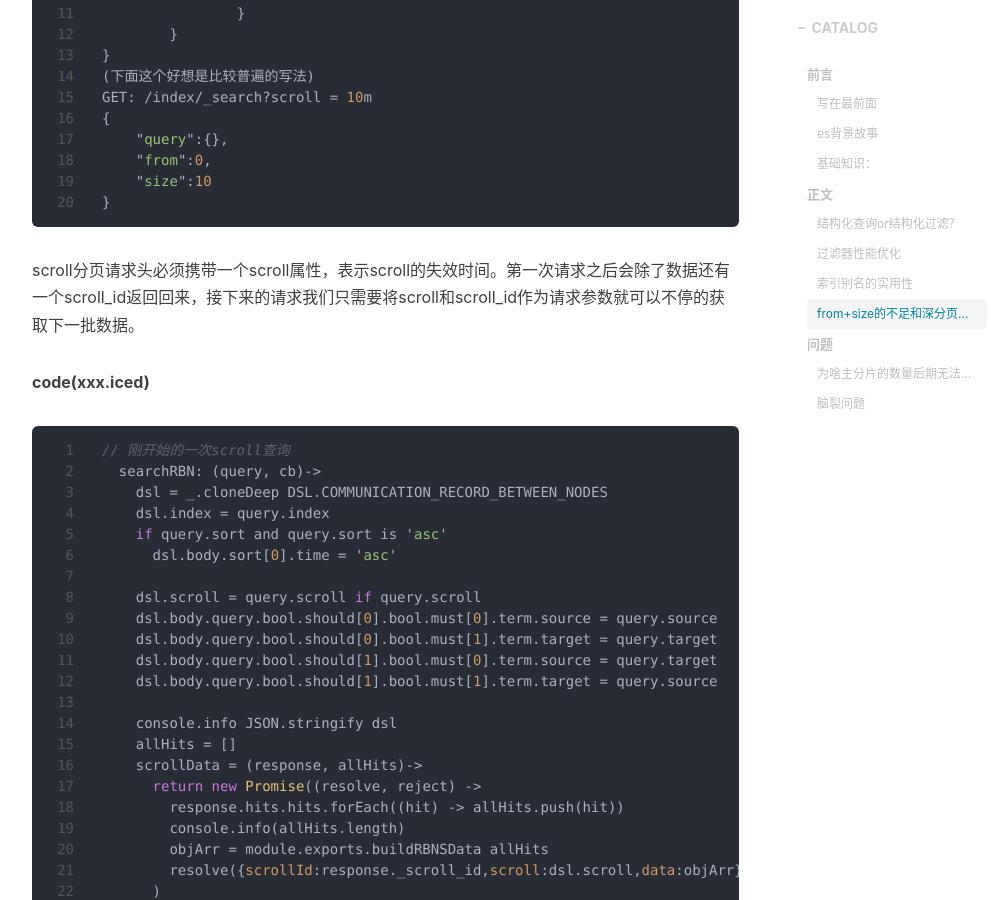
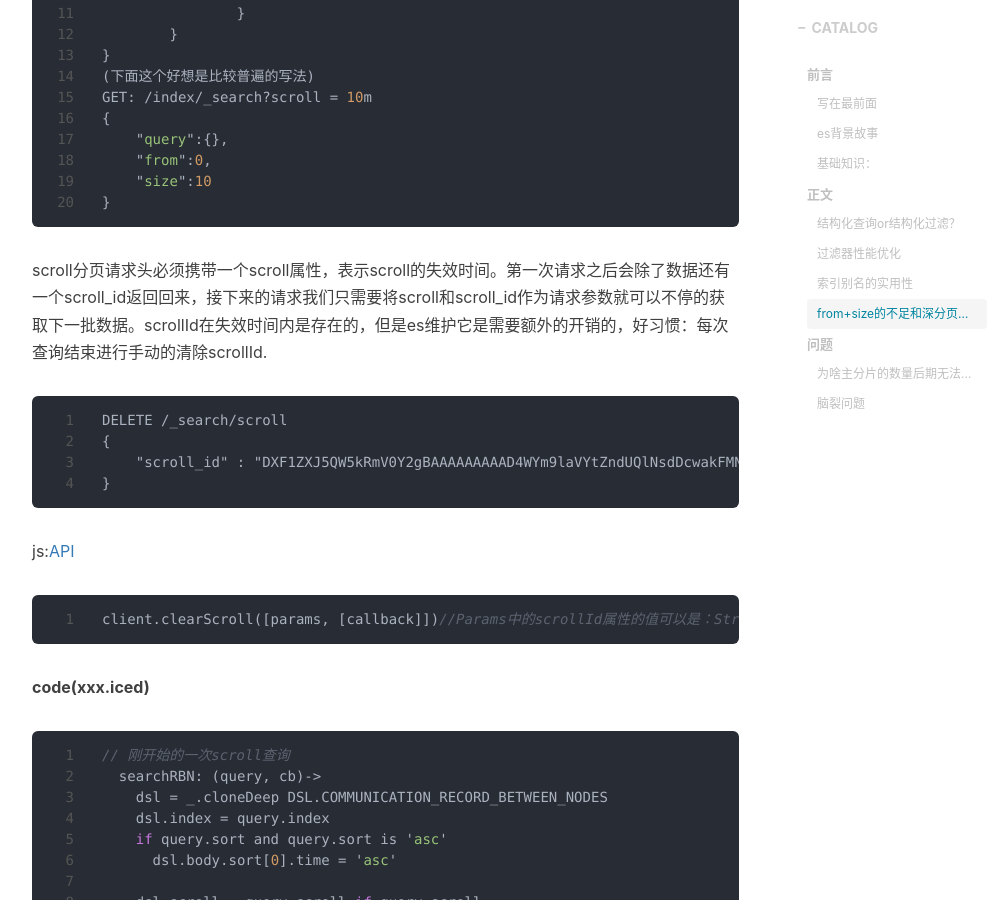
Before and after one commit to WantUzZ/wantuBlog, a Jekyll site: the page built from _posts/2018-10-17-elasticSearchQuery.md, in a window 1280 px wide and 900 px high, scrolled down 4834 px. Shown: the whole window, without its empty margins (233-1224 px from the left). Built offline with Jekyll 4.4.1, drawn with Linux system fonts in a browser that asks for light colours; nearby versions of some CDN libraries; comment, search, counter and statistics services are not loaded; some of the changed text lies outside the part shown.

Commit message:
[博文更新] 更新es博文部分内容

````diff
--- a/_posts/2018-10-16-bookSummary.markdown
+++ b/_posts/2018-10-16-bookSummary.markdown
@@ -11,9 +11,6 @@ tags:
 ---
 
 ## 书摘
-#### 知道
-* &nbsp;&#8195;善恶、好坏构成人。贪嗔痴是凡人,你我谁不是？
-
 #### 精进：如何成为...
 * &nbsp;&#8195;这个世界上多的是短平快、付出马上就有回报的立竿见影的事，也多的是需要长期投入、靠矢志不渝的坚持才有大成的事，只不过，对前一种人们常常趋之若鹜，对后一种人们却避之唯恐不及——而正因为如此，才更有去做后一种事的必要。
 * &nbsp;&#8195;人生是持续而反复的构造，校正选择，作出建设性的改变。
--- a/_posts/2018-10-17-elasticSearchQuery.md
+++ b/_posts/2018-10-17-elasticSearchQuery.md
@@ -145,7 +145,18 @@ GET: /index/_search?scroll = 10m
     "size":10
 }
 ```
-scroll分页请求头必须携带一个scroll属性，表示scroll的失效时间。第一次请求之后会除了数据还有一个scroll_id返回回来，接下来的请求我们只需要将scroll和scroll_id作为请求参数就可以不停的获取下一批数据。
+scroll分页请求头必须携带一个scroll属性，表示scroll的失效时间。第一次请求之后会除了数据还有一个scroll_id返回回来，接下来的请求我们只需要将scroll和scroll_id作为请求参数就可以不停的获取下一批数据。scrollId在失效时间内是存在的，但是es维护它是需要额外的开销的，好习惯：每次查询结束进行手动的清除scrollId.<br>
+```
+DELETE /_search/scroll
+{
+    "scroll_id" : "DXF1ZXJ5QW5kRmV0Y2gBAAAAAAAAAD4WYm9laVYtZndUQlNsdDcwakFMNjU1QQ=="
+}
+```
+js:[API](https://www.elastic.co/guide/en/elasticsearch/client/javascript-api/current/api-reference.html#api-scroll)<br>
+```javascript
+client.clearScroll([params, [callback]])//Params中的scrollId属性的值可以是：String, String[], Boolean
+```
+
 
 **code(xxx.iced)**<br>
 ```javascript
````
Also changed, not shown: other parts of _posts/2018-10-17-elasticSearchQuery.md (+1 -1 lines), _posts/2018-12-01-Neo4J.md (+1 -1 lines), 8 other files.
